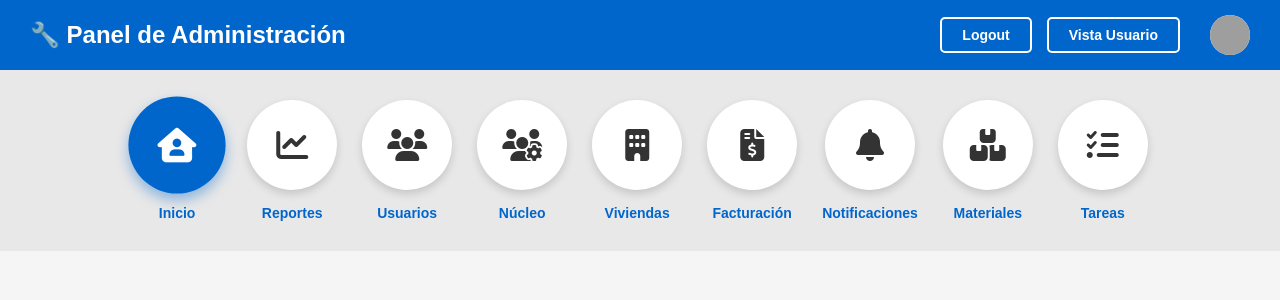
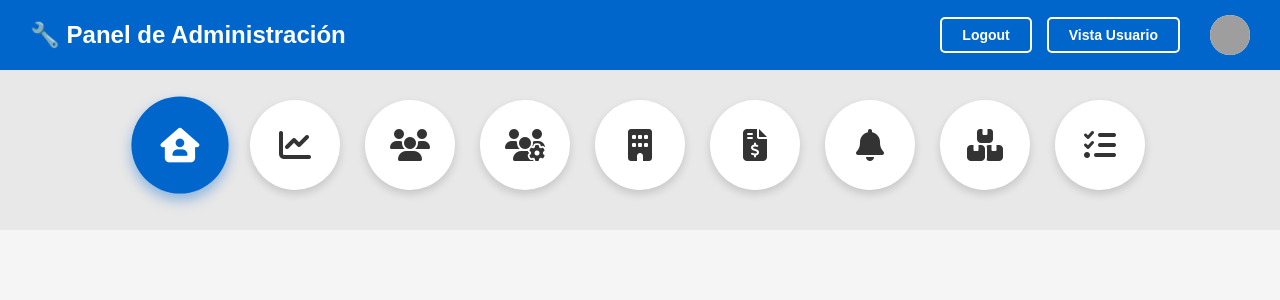
Before and after one commit to BlueLabTeam/Administracion-de-cooperativas-BlueLab-Team, a PHP site: page /src/Views/includes/dashboardHeaderAdmin.html in a window 1280 px wide. Shown: the top 300 px of the page. Run offline with PHP 8.4, Linux system fonts and the light colour scheme; grey boxes are pictures that could not be loaded.

Commit message:
mejoras en de diseño en el header quitando los small, entre otros

```diff
--- a/src/Views/includes/dashboardHeaderAdmin.html
+++ b/src/Views/includes/dashboardHeaderAdmin.html
@@ -35,57 +35,48 @@
        <nav class="menu">
         <ul>
             <li class="activo" data-section="inicio">
-            <a href="#inicio">
+                <a href="#inicio" title="Inicio">
                     <i class="fas fa-house-user"></i>
-                <small>Inicio</small>
                 </a>
             </li>
             <li data-section="reportes">
-            <a href="#reportes">
+                <a href="#reportes" title="Reportes">
                     <i class="fas fa-chart-line"></i>
-                <small>Reportes</small>
                 </a>
             </li>
             <li data-section="usuarios">
-            <a href="#usuarios">
+                <a href="#usuarios" title="Usuarios">
                     <i class="fas fa-users"></i>
-                <small>Usuarios</small>
                 </a>
             </li>
             <li data-section="nucleo">
-            <a href="#nucleo">
+                <a href="#nucleo" title="Núcleo Familiar">
                     <i class="fas fa-users-cog"></i>
-                <small>Núcleo</small>
                 </a>
             </li>
             <li data-section="viviendas">
-            <a href="#viviendas">
+                <a href="#viviendas" title="Viviendas">
                     <i class="fas fa-building"></i>
-                <small>Viviendas</small>
                 </a>
             </li>
             <li data-section="facturacion">
-            <a href="#facturacion">
+                <a href="#facturacion" title="Facturación">
                     <i class="fas fa-file-invoice-dollar"></i>
-                <small>Facturación</small>
                 </a>
             </li>
             <li data-section="notificaciones">
-            <a href="#notificaciones">
+                <a href="#notificaciones" title="Notificaciones">
                     <i class="fas fa-bell"></i>
-                <small>Notificaciones</small>
                 </a>
             </li>
             <li data-section="materiales">
-            <a href="#materiales">
+                <a href="#materiales" title="Materiales">
                     <i class="fas fa-boxes"></i>
-                <small>Materiales</small>
                 </a>
             </li>
             <li data-section="tareas">
-            <a href="#tareas">
+                <a href="#tareas" title="Tareas">
                     <i class="fas fa-tasks"></i>
-                <small>Tareas</small>
                 </a>
             </li>
         </ul>
```
Also changed, not shown: src/Views/includes/dashboardHeaderUsuario.html (+8 -8 lines), public/assets/css/dashboardMateriales.css, public/assets/css/dashboardTareas.css, public/assets/css/dashboardViviendas.css. Lines whose indentation alone changed are shown as unchanged.
